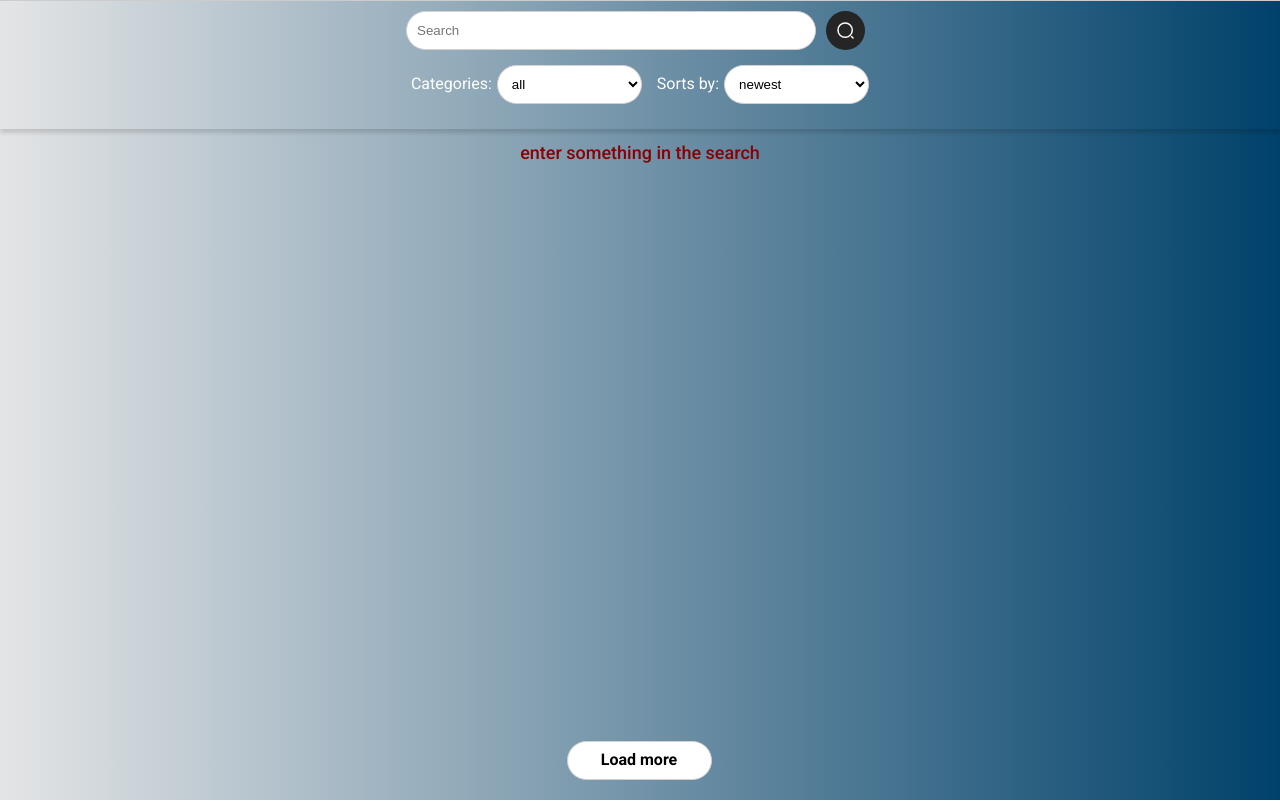
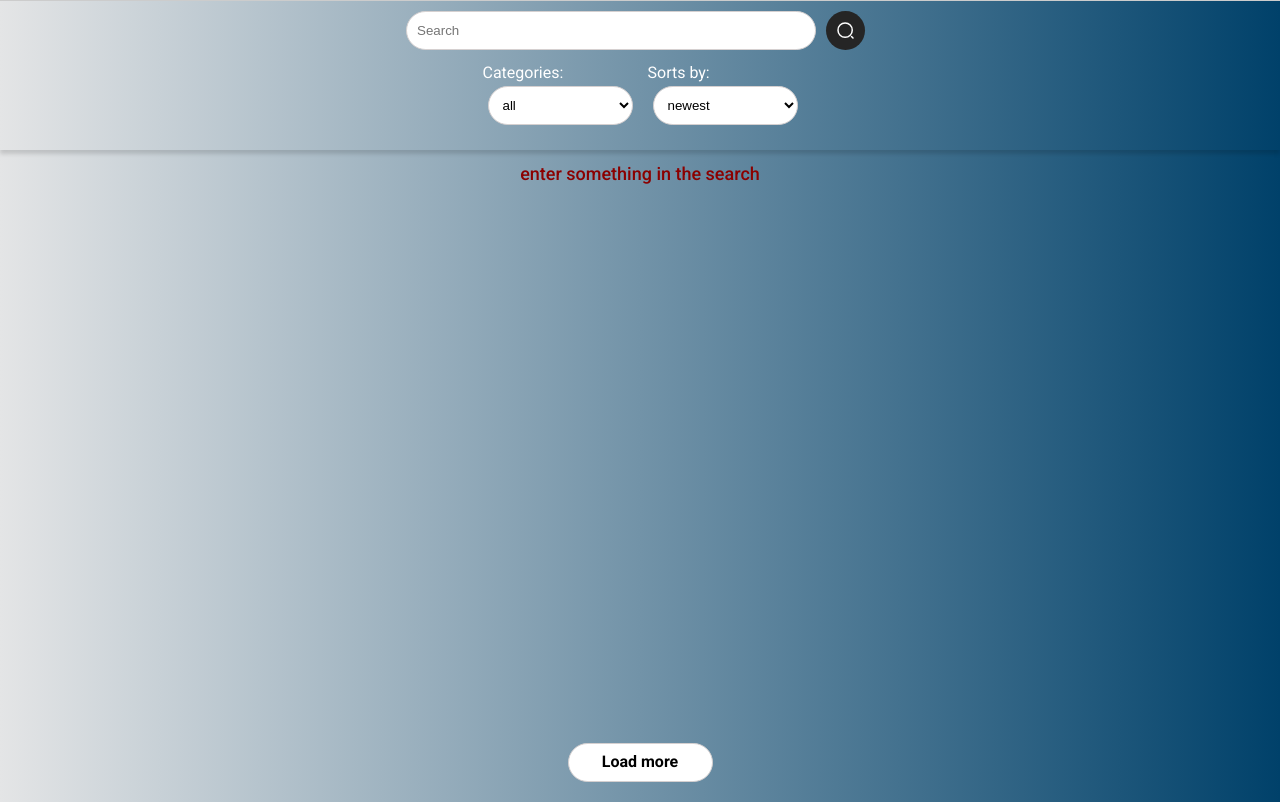
Before and after one commit to YuriArh/findBooks, a React (Create React App) app: page / in a window 1280 px wide. Built offline with nearby package versions, Linux system fonts and the light colour scheme.

Commit message:
fix adaptive

```diff
--- a/src/components/controls/index.tsx
+++ b/src/components/controls/index.tsx
@@ -6,7 +6,14 @@ const ControlsWrapper = styled.div`
   color: white;
   display: flex;
   margin 15px auto;
+  flex-wrap: wrap;
+  @media (max-width: 510px) {
+    width: 300px;
+  }
+  @media (max-width: 380px) {
+    width: 240px;
 
+  }
 `;
 
 const Categories = styled.div`
@@ -21,6 +28,16 @@ const Select = styled.select`
   background: #ffffff;
   border: 1px solid #d5d0d0;
   border-radius: 100px;
+  @media (max-width: 510px) {
+    width: 300px;
+  }
+  @media (max-width: 380px) {
+    width: 240px;
+  }
+`;
+
+const Label = styled.p`
+  margin-bottom: 5px;
 `;
 
 const Sorts = styled.div``;
@@ -42,7 +59,7 @@ function Controls(props: {
   return (
     <ControlsWrapper>
       <Categories>
-        Categories:
+        <Label>Categories:</Label>
         <Select
           onChange={(e) => {
             props.setCategorie(e.target.value);
@@ -56,7 +73,7 @@ function Controls(props: {
         </Select>
       </Categories>
       <Sorts>
-        Sorts by:
+        <Label>Sorts by:</Label>
         <Select
           onChange={(e) => {
             props.setSort(e.target.value);
--- a/src/components/list/index.tsx
+++ b/src/components/list/index.tsx
@@ -1,12 +1,11 @@
 import React, { ReactElement } from "react";
 import styled from "styled-components";
-import Card from "../card";
-import { Book } from "../../types";
 
 const ListWrapper = styled.div`
-  margin-top: 20px;
+  margin: 20px 0;
+  min-height: 65vh;
   display: grid;
-  grid-template-columns: repeat(5, 1fr);
+  grid-template-columns: repeat(auto-fit, minmax(210px, 1fr));
   // grid-template-rows: repeat(5, 1fr);
   grid-column-gap: 50px;
   grid-row-gap: 30px;
--- a/src/components/loadMore/index.tsx
+++ b/src/components/loadMore/index.tsx
@@ -2,10 +2,11 @@ import React from "react";
 import styled from "styled-components";
 
 const Button = styled.div`
-  position: absolute;
-  padding: 0px;
-  bottom: 20px;
-  left: calc(50% - 73.5px);
+  //   position: absolute;
+  //   padding: 0px;
+  //   bottom: 20px;
+  //   left: calc(50% - 73.5px);
+  margin: 0 auto;
   width: 145px;
   height: 39px;
   padding: 10px;
--- a/src/components/search/index.tsx
+++ b/src/components/search/index.tsx
@@ -12,6 +12,12 @@ const SearchWrapper = styled.div`
   margin: 0 auto;
   width: 468px;
   height: 39px;
+  @media (max-width: 510px) {
+    width: 300px;
+  }
+  @media (max-width: 380px) {
+    width: 240px;
+  }
 `;
 const Input = styled.input`
   width: 410px;
```
Also changed, not shown: 1 other file (tests, documents, lock files or other folders).
